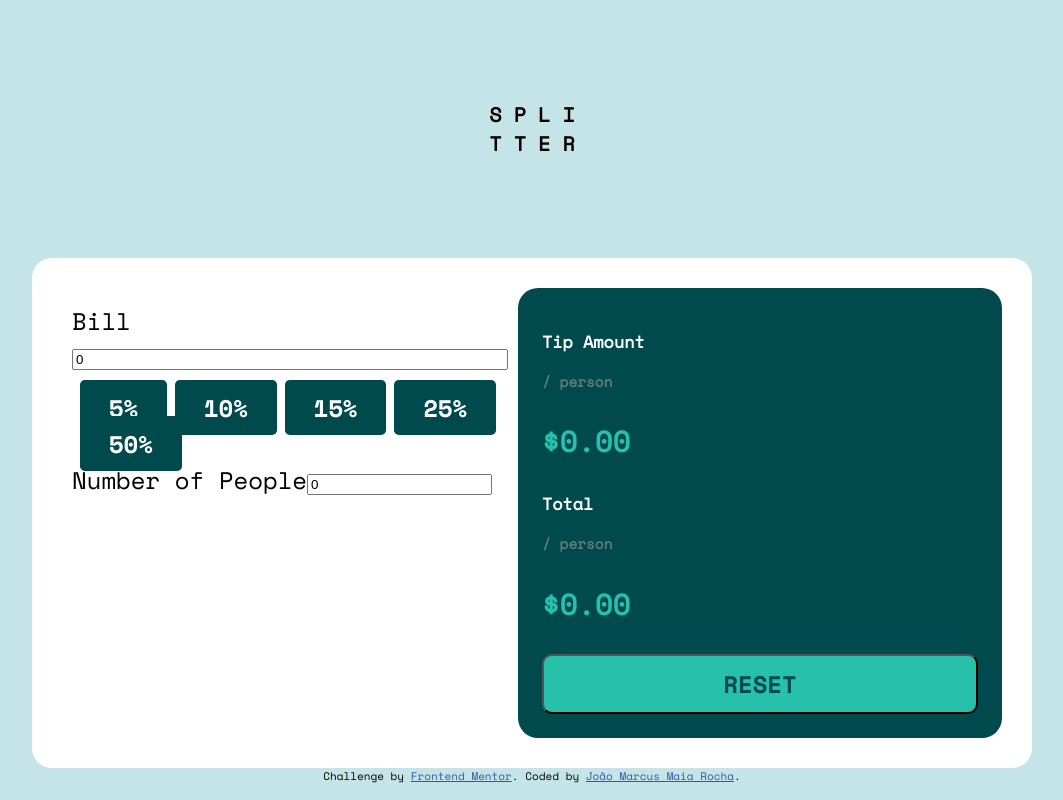
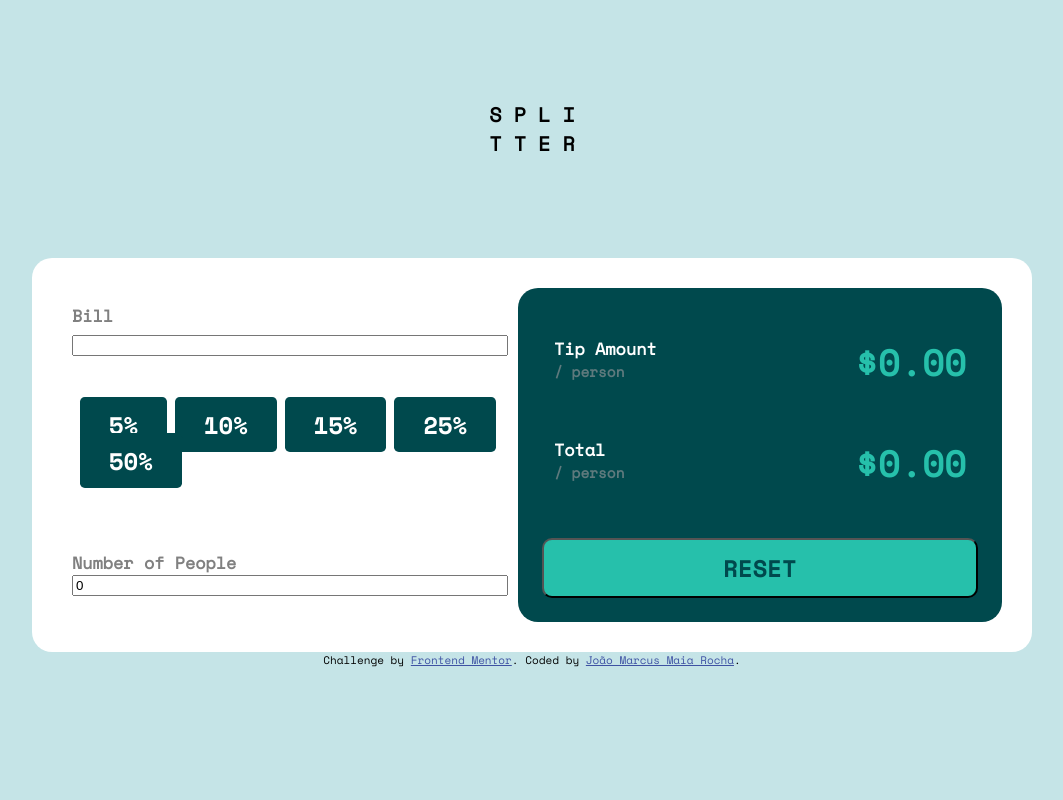
Before and after one commit to Joaom123/tip-calculator-angular, an Angular app: page / in a window 1280 px wide. Shown: the whole page, without its empty margins (108-1171 px from the left). Built offline with nearby package versions, Linux system fonts and the light colour scheme.

Commit message:
importando currency | melhorando css | refatorando formulário

```diff
--- a/src/app/app.component.css
+++ b/src/app/app.component.css
@@ -34,7 +34,10 @@
 .tipCalculatorForm__bill {
   display: flex;
   flex-direction: column;
-  margin-bottom: 20px;
+  margin: 0 0 3em;
+  font-size: 0.7em;
+  font-weight: bold;
+  color: grey;
 }
 
 .tipCalculatorForm__bill label {
@@ -44,6 +47,15 @@
 .tipCalculatorForm__tip {
   display: flex;
   flex-wrap: wrap;
+  margin: 0 0 3em;
+}
+
+.tipCalculatorForm__numberPeople {
+  display: flex;
+  flex-direction: column;
+  font-size: 0.7em;
+  font-weight: bold;
+  color: grey;
 }
 
 .tipCalculator__tipDisplay {
@@ -51,6 +63,18 @@
   border-radius: 20px;
   padding: 1em;
   flex: 1;
+}
+
+.tipDisplay__tipAmount {
+  display: flex;
+  justify-content: space-between;
+  margin: 1em 0.5em 2em;
+}
+
+.tipDisplay__total {
+  display: flex;
+  justify-content: space-between;
+  margin: 1em 0.5em 2em;
 }
 
 .tipCalculator__resetButton {
@@ -67,16 +91,19 @@
   color: white;
   font-size: 0.7em;
   font-weight: bold;
+  margin: 0;
 }
 
 .tipDisplay__person {
   color: var(--dark-grayish-cyan);
   font-size: 0.6em;
   font-weight: bold;
+  margin: 0;
 }
 
 .tipDisplay__value {
   color: var(--strong-cyan);
-  font-size: 1.2em;
+  font-size: 1.5em;
   font-weight: bold;
+  margin: 0;
 }
--- a/src/app/app.component.html
+++ b/src/app/app.component.html
@@ -6,8 +6,9 @@
     <form class="tipCalculator__form" [formGroup]="tipCalculatorForm">
       <div class="tipCalculatorForm__bill">
         <label for="bill">Bill</label>
-        <input id="bill" name="bill" type="number" formControlName="bill"
-               [value]="tipCalculatorForm.get('bill')?.value">
+        <input id="bill" name="bill" type="text" formControlName="bill"
+               (blur)="transformAmount($event)"
+               [(ngModel)]="formattedAmount">
       </div>
       <div class="tipCalculatorForm__tip">
         <app-tip-button [tipValue]="5" [parentForm]="tipCalculatorForm"></app-tip-button>
@@ -25,14 +26,14 @@
 
     <!--  right  -->
     <div class="tipCalculator__tipDisplay">
-      <div class="tipCalculator__tipAmount">
+      <div class="tipDisplay__tipAmount">
         <div>
           <p class="tipDisplay__name">Tip Amount</p>
           <p class="tipDisplay__person">/ person</p>
         </div>
         <p class="tipDisplay__value">{{tipAmount | currency}}</p>
       </div>
-      <div class="tipCalculator__total">
+      <div class="tipDisplay__total">
         <div>
           <p class="tipDisplay__name">Total</p>
           <p class="tipDisplay__person">/ person</p>
@@ -42,5 +43,4 @@
       <button class="tipCalculator__resetButton" (click)="reset()">RESET</button>
     </div>
   </div>
-
 </div>
--- a/src/app/app.component.ts
+++ b/src/app/app.component.ts
@@ -1,5 +1,6 @@
 import {Component, OnInit} from '@angular/core';
-import {FormBuilder, FormControl, FormGroup} from "@angular/forms";
+import {FormBuilder, FormGroup} from "@angular/forms";
+import {CurrencyPipe} from "@angular/common";
 
 @Component({
   selector: 'app-root',
@@ -7,43 +8,51 @@ import {FormBuilder, FormControl, FormGroup} from "@angular/forms";
   styleUrls: ['./app.component.css']
 })
 export class AppComponent implements OnInit {
-  // Todo: change to currency
-  bill: number = 0;
-  tip: number = 15;
-  numberPeople: number = 0;
+  tipCalculatorForm: FormGroup = this.formBuilder.group({
+    bill: [0],
+    tip: [15],
+    numberPeople: [0]
+  });
+
+  formattedAmount: any = '';
+  amount: any = '';
   tipAmount: number = this.calculateTipAmount();
   total: number = this.calculateTotal();
 
-  tipCalculatorForm: FormGroup = this.formBuilder.group({
-    bill: new FormControl(this.bill),
-    tip: new FormControl(this.tip),
-    numberPeople: new FormControl(this.numberPeople)
-  });
 
-  constructor(private formBuilder: FormBuilder) {
+  files: File[] = [];
+  filesObj: any[] = [];
+
+  constructor(
+    private formBuilder: FormBuilder,
+    private currencyPipe: CurrencyPipe) {
   }
 
   ngOnInit(): void {
     this.tipCalculatorForm.valueChanges.subscribe(selectedValue => {
-      this.tip = this.tipCalculatorForm.get('tip')?.value;
-      this.bill = this.tipCalculatorForm.get('bill')?.value;
-      this.numberPeople = this.tipCalculatorForm.get('numberPeople')?.value;
       this.updateTipAmountAndTotal();
     });
   }
 
   calculateTipAmount(): number {
-    if(this.numberPeople === 0)
+    const bill = this.tipCalculatorForm.get('bill')?.value;
+    const numberPeople = this.tipCalculatorForm.get('numberPeople')?.value;
+    const tip = this.tipCalculatorForm.get('tip')?.value;
+
+    if (numberPeople === 0)
       return 0;
 
-    return (this.bill * this.tip) / (this.numberPeople * 100);
+    return (bill * tip) / (numberPeople * 100);
   }
 
   calculateTotal(): number {
-    if(this.numberPeople === 0)
+    const bill = this.tipCalculatorForm.get('bill')?.value;
+    const numberPeople = this.tipCalculatorForm.get('numberPeople')?.value;
+
+    if (numberPeople === 0)
       return 0;
 
-    return (this.bill / this.numberPeople) + this.calculateTipAmount();
+    return (bill / numberPeople) + this.calculateTipAmount();
   }
 
   updateTipAmountAndTotal(): void {
@@ -59,4 +68,9 @@ export class AppComponent implements OnInit {
     });
   }
 
+  transformAmount(element: any) {
+    console.log(this.formattedAmount)
+    this.formattedAmount = this.currencyPipe.transform(this.formattedAmount, '$', '$', '1.2-2', 'en-US');
+    element.target.value = this.formattedAmount;
+  }
 }
--- a/src/app/app.module.ts
+++ b/src/app/app.module.ts
@@ -5,6 +5,7 @@ import {AppRoutingModule} from './app-routing.module';
 import {AppComponent} from './app.component';
 import {ReactiveFormsModule} from "@angular/forms";
 import { TipButtonComponent } from './tip-button/tip-button.component';
+import {CurrencyPipe} from "@angular/common";
 
 @NgModule({
   declarations: [
@@ -16,7 +17,7 @@ import { TipButtonComponent } from './tip-button/tip-button.component';
     AppRoutingModule,
     ReactiveFormsModule
   ],
-  providers: [],
+  providers: [CurrencyPipe],
   bootstrap: [AppComponent]
 })
 export class AppModule {
```
